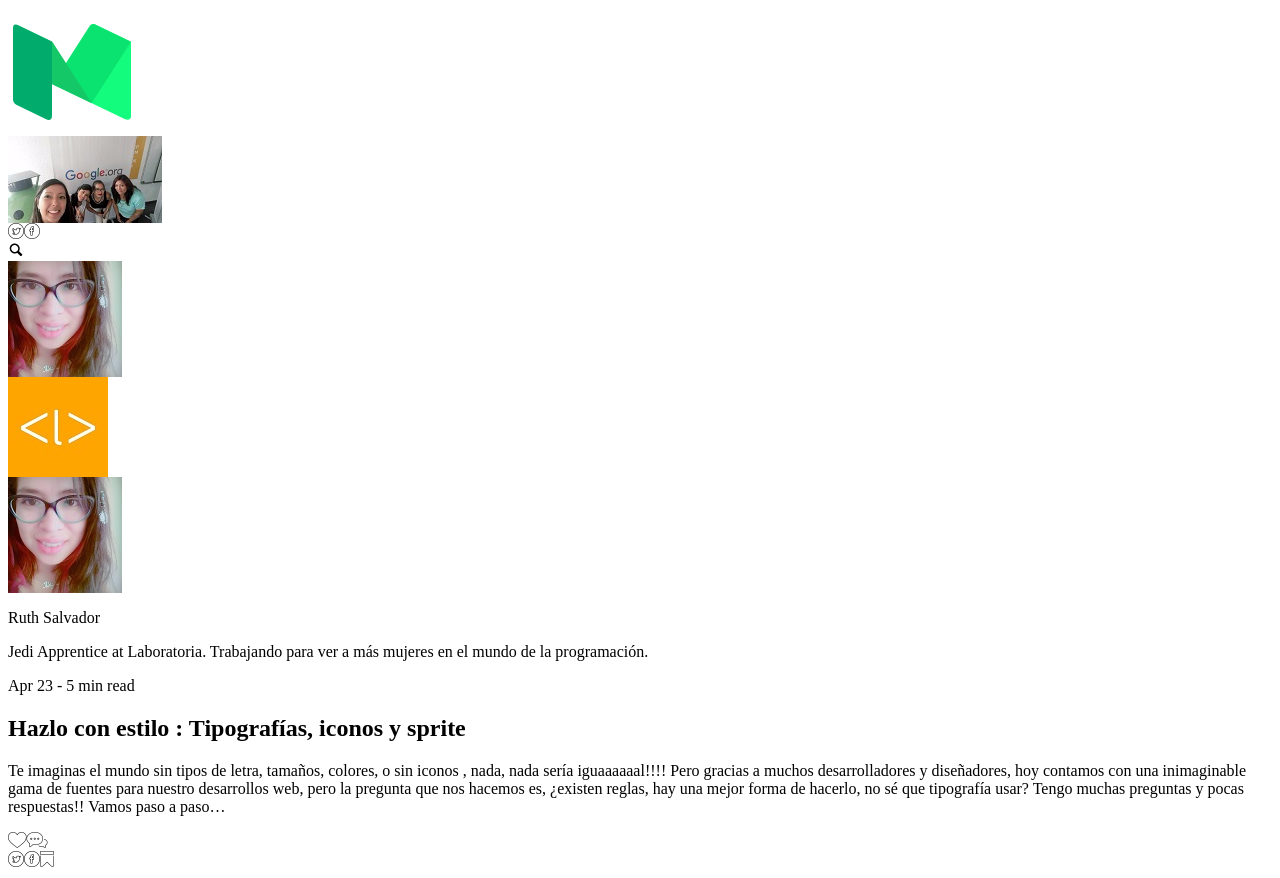
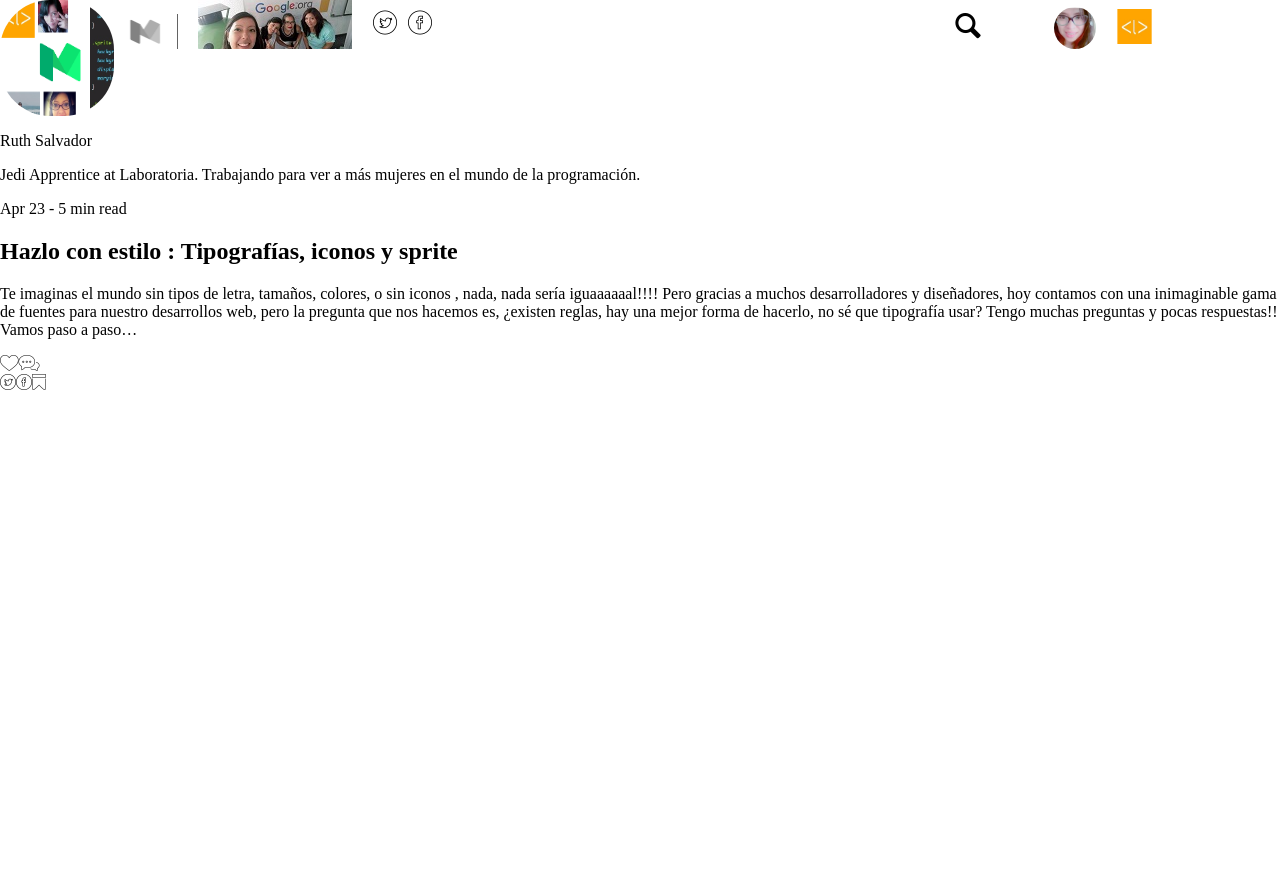
Before and after one commit to RuthSalvador/Tipografias-Medium, a plain HTML site: page index.html in a window 1280 px wide. After the commit the page ends 800 px from the top, so only its background shows below. Drawn offline with Linux system fonts and the light colour scheme; files whose address does not match are found by name.

Commit message:
CSS header

```diff
--- a/assets/css/main.css
+++ b/assets/css/main.css
@@ -5,21 +5,26 @@
 }
 
 .medium {
-    width: 128px;
-    height: 128px;
-    background-position: -525px -199px;
+    width: 35px;
+    height: 35px;
+    background-position: -130px -48px;
+    background-size: 262px 185px;
+    filter: grayscale(100%);
 }
 
 .foto {
     width: 154px;
     height: 87px;
-    background-position: -415px -5px;
+    background-position: -415px 2px;
+    left: 70px;
 }
 
 .perfil {
     width: 114px;
     height: 116px;
-    background-position: -5px -615px;
+    background-position: -142px -43px;
+    background-size: 360px 296px;
+    border-radius: 50px;
 }
 
 .karin {
@@ -77,7 +82,93 @@
 }
 
 .logo {
-    width: 100px;
-    height: 100px;
-    background-position: -415px -102px;
+    width: 35px;
+    height: 35px;
+    background-position: -142px -43px;
+    background-size: 360px 296px;
 }
+
+body {
+  margin: 0;
+}
+
+header {
+  width: 100%;
+  height: 65px;
+  position: fixed;
+}
+
+.encabezado {
+  width: 80%;
+  height: 49px;
+  margin: 0 10%;
+  position: fixed;
+}
+
+.header-left {
+  display: inline-block;
+  height: 100%;
+  position: relative;
+  top: 0;
+}
+
+.header-left span {
+  display: inline-block;
+  position: absolute;
+  bottom: 0px;
+}
+
+.raya {
+  height: 35px;
+  border-left: 1px solid #636363;
+  margin-left: 35px;
+  left: 14px;
+}
+
+.header-left > .icon-twitter{
+  left: 245px;
+  bottom: 14px;
+  font-size: 1.5rem;
+}
+
+.header-left > .icon-facebook{
+  left: 280px;
+  bottom: 14px;
+  font-size: 1.5rem;
+}
+
+.header-right {
+  display: inline-block;
+  height: 100%;
+  width: 200px;
+  float: right;
+  position: relative;
+  top: 0;
+}
+
+.header-right span{
+  display: inline-block;
+}
+
+.header-right > .logo {
+  position: absolute;
+  bottom: 5px;
+  right: 0;
+}
+
+.header-right > .perfil {
+  width: 42px;
+  height: 42px;
+  background-position: -2px -236px;
+  background-size: 412px 285px;
+  border-radius: 50px;
+  position: absolute;
+  bottom: 0;
+  right: 56px;
+}
+
+.header-right > .icon-lupa {
+  font-size: 2rem;
+  position: absolute;
+  bottom: 7px;
+}
--- a/assets/js/app.js
+++ b/assets/js/app.js
@@ -5,10 +5,15 @@ window.addEventListener("load", function(){
   var header = document.createElement("header");
   cuerpo.appendChild(header);
 
+  var encabezado = document.createElement("div");
+  encabezado.setAttribute("class","encabezado");
+  header.appendChild(encabezado);
+
   /** Agregando lado izquierdo**/
   function addLeft(){
     var divLeft = document.createElement("div");
-    header.appendChild(divLeft);
+    divLeft.setAttribute("class","header-left");
+    encabezado.appendChild(divLeft);
 
     addSpanL("sprite medium");
     addSpanL("raya");
@@ -28,7 +33,8 @@ window.addEventListener("load", function(){
   /** Agregando lado derecho**/
   function addRight(){
     var divRight = document.createElement("nav");
-    header.appendChild(divRight);
+    divRight.setAttribute("class","header-right");
+    encabezado.appendChild(divRight);
 
     addSpanR("edit");
     addSpanR("icon-lupa");
@@ -45,6 +51,7 @@ window.addEventListener("load", function(){
 
 /** Agregando contenido **/
   var container = document.createElement("div");
+  container.setAttribute("id","container")
   cuerpo.appendChild(container);
 
   /** Agregando lado superior**/
```
